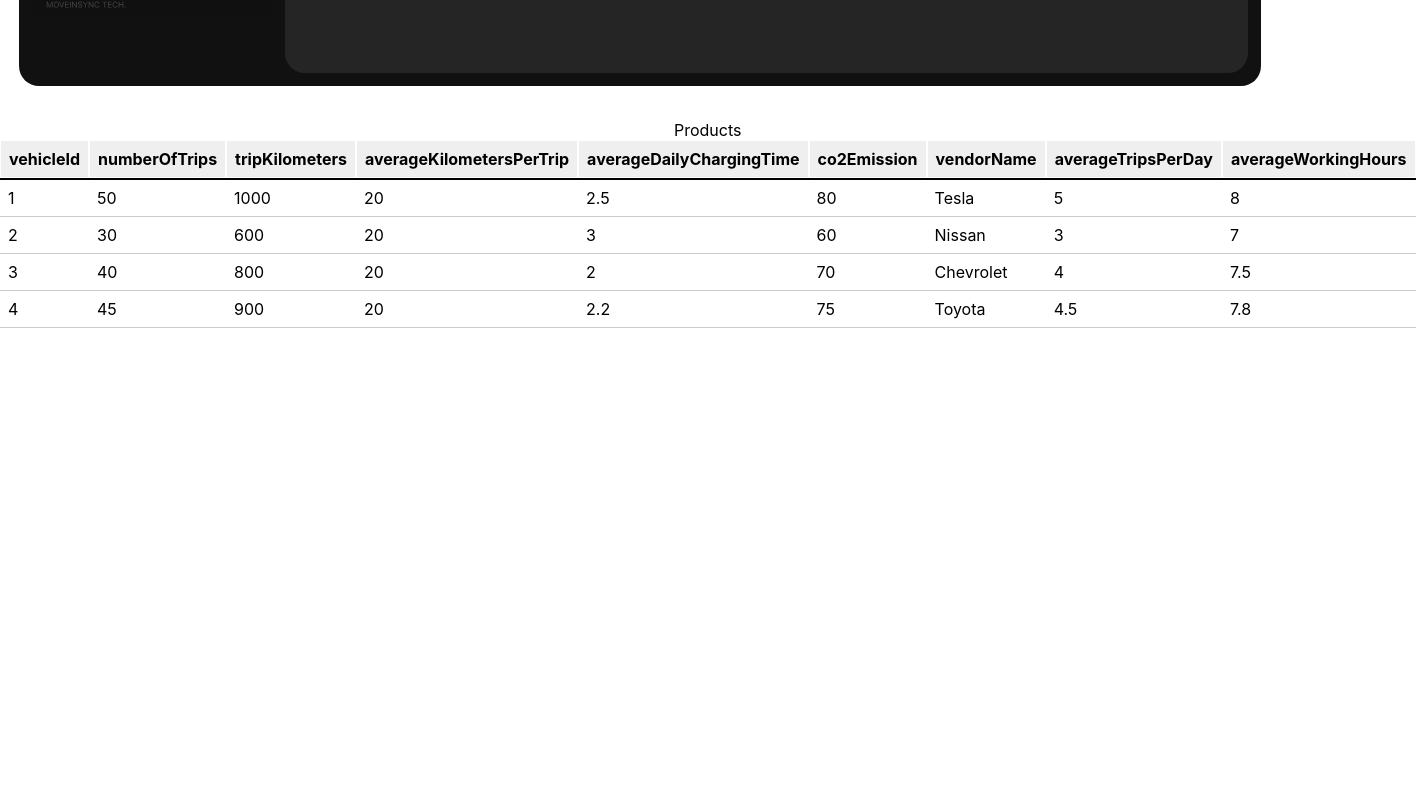
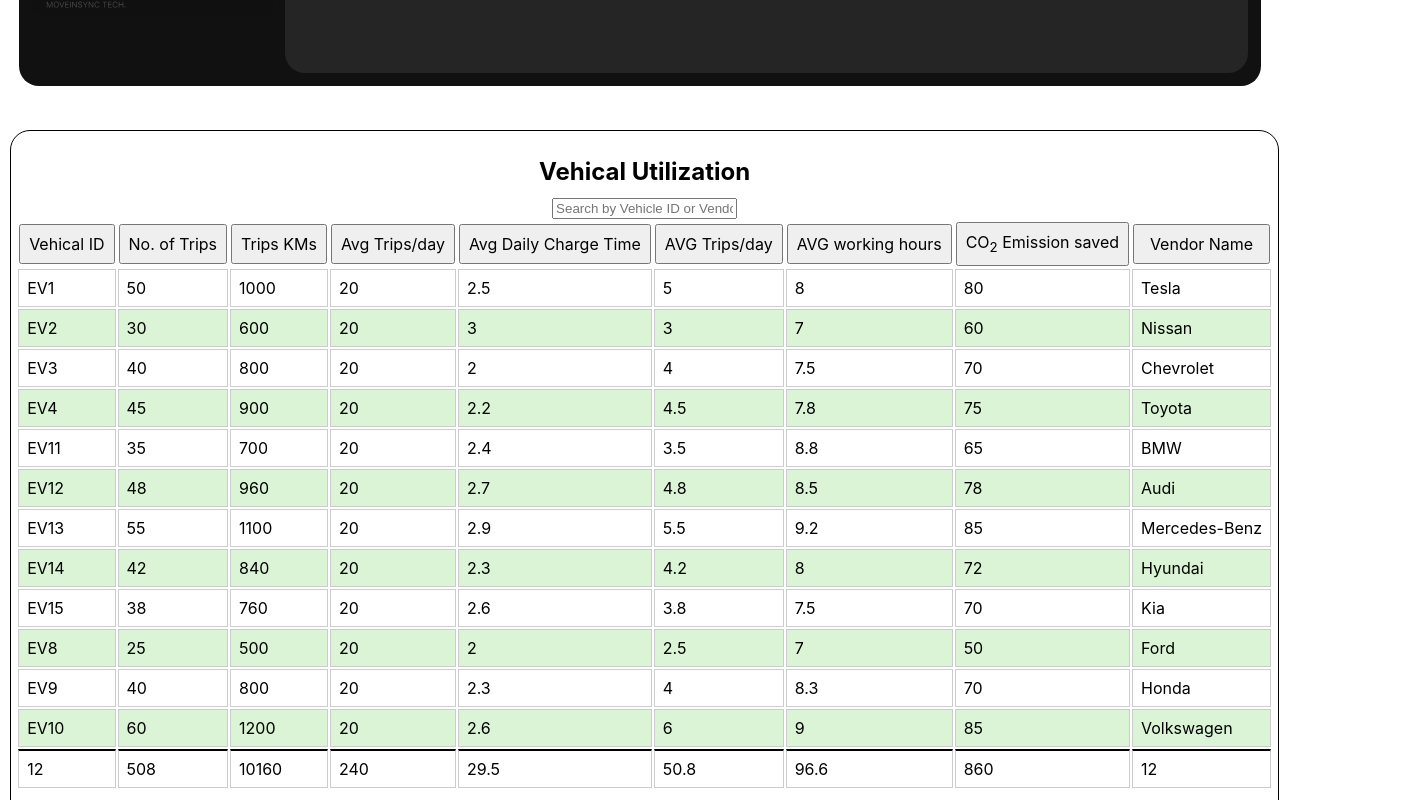
Before and after one commit to rushik0507/EV-Dashboard, a React (Vite) app: page / in a window 1280 px wide. Shown: the part 680-1480 px from the top of the page, 1416 px wide, since content can reach past the window. Before the commit the page ends 1008 px from the top, so only its background shows below. Built offline with nearby package versions, Linux system fonts and the light colour scheme.

Commit message:
functions search and sum of column

```diff
--- /dev/null
+++ b/src/components/Data.jsx
@@ -0,0 +1,136 @@
+export const Data = [
+  {
+    vehicleId: "EV1",
+    numberOfTrips: 50,
+    tripKilometers: 1000,
+    averageKilometersPerTrip: 20,
+    averageDailyChargingTime: 2.5,
+    averageTripsPerDay: 5,
+    averageWorkingHours: 8,
+    co2Emission: 80,
+    vendorName: "Tesla",
+  },
+  {
+    vehicleId: "EV2",
+    numberOfTrips: 30,
+    tripKilometers: 600,
+    averageKilometersPerTrip: 20,
+    averageDailyChargingTime: 3,
+    averageTripsPerDay: 3,
+    averageWorkingHours: 7,
+    co2Emission: 60,
+    vendorName: "Nissan",
+  },
+  {
+    vehicleId: "EV3",
+    numberOfTrips: 40,
+    tripKilometers: 800,
+    averageKilometersPerTrip: 20,
+    averageDailyChargingTime: 2,
+    averageTripsPerDay: 4,
+    averageWorkingHours: 7.5,
+    co2Emission: 70,
+    vendorName: "Chevrolet",
+  },
+  {
+    vehicleId: "EV4",
+    numberOfTrips: 45,
+    tripKilometers: 900,
+    averageKilometersPerTrip: 20,
+    averageDailyChargingTime: 2.2,
+    averageTripsPerDay: 4.5,
+    averageWorkingHours: 7.8,
+    co2Emission: 75,
+    vendorName: "Toyota",
+  },
+  {
+    vehicleId: "EV11",
+    numberOfTrips: 35,
+    tripKilometers: 700,
+    averageKilometersPerTrip: 20,
+    averageDailyChargingTime: 2.4,
+    averageTripsPerDay: 3.5,
+    averageWorkingHours: 8.8,
+    co2Emission: 65,
+    vendorName: "BMW",
+  },
+  {
+    vehicleId: "EV12",
+    numberOfTrips: 48,
+    tripKilometers: 960,
+    averageKilometersPerTrip: 20,
+    averageDailyChargingTime: 2.7,
+    averageTripsPerDay: 4.8,
+    averageWorkingHours: 8.5,
+    co2Emission: 78,
+    vendorName: "Audi",
+  },
+  {
+    vehicleId: "EV13",
+    numberOfTrips: 55,
+    tripKilometers: 1100,
+    averageKilometersPerTrip: 20,
+    averageDailyChargingTime: 2.9,
+    averageTripsPerDay: 5.5,
+    averageWorkingHours: 9.2,
+    co2Emission: 85,
+    vendorName: "Mercedes-Benz",
+  },
+  {
+    vehicleId: "EV14",
+    numberOfTrips: 42,
+    tripKilometers: 840,
+    averageKilometersPerTrip: 20,
+    averageDailyChargingTime: 2.3,
+    averageTripsPerDay: 4.2,
+    averageWorkingHours: 8,
+    co2Emission: 72,
+    vendorName: "Hyundai",
+  },
+  {
+    vehicleId: "EV15",
+    numberOfTrips: 38,
+    tripKilometers: 760,
+    averageKilometersPerTrip: 20,
+    averageDailyChargingTime: 2.6,
+    averageTripsPerDay: 3.8,
+    averageWorkingHours: 7.5,
+    co2Emission: 70,
+    vendorName: "Kia",
+  },
+  {
+    vehicleId: "EV8",
+    numberOfTrips: 25,
+    tripKilometers: 500,
+    averageKilometersPerTrip: 20,
+    averageDailyChargingTime: 2,
+    averageTripsPerDay: 2.5,
+    averageWorkingHours: 7,
+    co2Emission: 50,
+    vendorName: "Ford",
+  },
+  {
+    vehicleId: "EV9",
+    numberOfTrips: 40,
+    tripKilometers: 800,
+    averageKilometersPerTrip: 20,
+    averageDailyChargingTime: 2.3,
+    averageTripsPerDay: 4,
+    averageWorkingHours: 8.3,
+    co2Emission: 70,
+    vendorName: "Honda",
+  },
+  {
+    vehicleId: "EV10",
+    numberOfTrips: 60,
+    tripKilometers: 1200,
+    averageKilometersPerTrip: 20,
+    averageDailyChargingTime: 2.6,
+    averageTripsPerDay: 6,
+    averageWorkingHours: 9,
+    co2Emission: 85,
+    vendorName: "Volkswagen",
+  },
+
+  // Add more vehicles as needed
+];
--- a/src/components/Table.jsx
+++ b/src/components/Table.jsx
@@ -1,5 +1,6 @@
-import React from "react";
+import React, { useState, useMemo } from "react";
 import "../stylesheet/table.css";
+import { Data } from "./Data";
 
 const useSortableData = (items, config = null) => {
   const [sortConfig, setSortConfig] = React.useState(config);
@@ -36,6 +37,7 @@
 };
 
 const ProductTable = (props) => {
+  const [searchTerm, setSearchTerm] = useState("");
   const { items, requestSort, sortConfig } = useSortableData(props.products);
   const getClassNamesFor = (name) => {
     if (!sortConfig) {
@@ -43,9 +45,40 @@
     }
     return sortConfig.key === name ? sortConfig.direction : undefined;
   };
+
+  const filteredItems = items.filter(
+    (item) =>
+      item.vehicleId.toLowerCase().includes(searchTerm.toLowerCase()) ||
+      item.vendorName.toLowerCase().includes(searchTerm.toLowerCase())
+  );
+
+  const columnSums = useMemo(() => {
+    const aggregates = {};
+    if (filteredItems.length > 0) {
+      Object.keys(filteredItems[0]).forEach((key) => {
+        const values = filteredItems.map((item) => item[key]);
+        if (!values.every((value) => typeof value === "number")) {
+          // If values are not all numbers, count unique values
+          aggregates[key] = new Set(values).size;
+        } else {
+          // If values are numbers, sum them up
+          const sum = values.reduce((acc, value) => acc + value, 0);
+          aggregates[key] = parseFloat(sum.toFixed(2));
+        }
+      });
+    }
+    return aggregates;
+  }, [filteredItems]);
+
   return (
+    <>
+      <input
+        type="text"
+        placeholder="Search by Vehicle ID or Vendor's Name"
+        value={searchTerm}
+        onChange={(e) => setSearchTerm(e.target.value)}
+      />
       <table>
-      <caption>Products</caption>
         <thead>
           <tr>
             <th>
@@ -54,7 +87,7 @@
                 onClick={() => requestSort("vehicleId")}
                 className={getClassNamesFor("vehicleId")}
               >
-              vehicleId
+                Vehical ID
               </button>
             </th>
             <th>
@@ -63,7 +96,7 @@
                 onClick={() => requestSort("numberOfTrips")}
                 className={getClassNamesFor("numberOfTrips")}
               >
-              numberOfTrips
+                No. of Trips
               </button>
             </th>
             <th>
@@ -72,7 +105,7 @@
                 onClick={() => requestSort("tripKilometers")}
                 className={getClassNamesFor("tripKilometers")}
               >
-              tripKilometers
+                Trips KMs
               </button>
             </th>
             <th>
@@ -81,7 +114,7 @@
                 onClick={() => requestSort("averageKilometersPerTrip")}
                 className={getClassNamesFor("averageKilometersPerTrip")}
               >
-              averageKilometersPerTrip
+                Avg Trips/day
               </button>
             </th>
             <th>
@@ -90,7 +123,25 @@
                 onClick={() => requestSort("averageDailyChargingTime")}
                 className={getClassNamesFor("averageDailyChargingTime")}
               >
-              averageDailyChargingTime
+                Avg Daily Charge Time
+              </button>
+            </th>
+            <th>
+              <button
+                type="button"
+                onClick={() => requestSort("averageTripsPerDay")}
+                className={getClassNamesFor("averageTripsPerDay")}
+              >
+                AVG Trips/day
+              </button>
+            </th>
+            <th>
+              <button
+                type="button"
+                onClick={() => requestSort("averageWorkingHours")}
+                className={getClassNamesFor("averageWorkingHours")}
+              >
+                AVG working hours
               </button>
             </th>
             <th>
@@ -99,7 +150,7 @@
                 onClick={() => requestSort("co2Emission")}
                 className={getClassNamesFor("co2Emission")}
               >
-              co2Emission
+                CO<sub>2</sub> Emission saved
               </button>
             </th>
             <th>
@@ -108,101 +159,51 @@
                 onClick={() => requestSort("vendorName")}
                 className={getClassNamesFor("vendorName")}
               >
-              vendorName
-            </button>
-          </th>
-          <th>
-            <button
-              type="button"
-              onClick={() => requestSort("averageTripsPerDay")}
-              className={getClassNamesFor("averageTripsPerDay")}
-            >
-              averageTripsPerDay
-            </button>
-          </th>
-          <th>
-            <button
-              type="button"
-              onClick={() => requestSort("averageWorkingHours")}
-              className={getClassNamesFor("averageWorkingHours")}
-            >
-              averageWorkingHours
+                Vendor Name
               </button>
             </th>
           </tr>
         </thead>
         <tbody>
-        {items.map((item) => (
+          {filteredItems.length > 0 ? (
+            filteredItems.map((item) => (
               <tr key={item.vehicleId}>
                 <td>{item.vehicleId}</td>
                 <td>{item.numberOfTrips}</td>
                 <td>{item.tripKilometers}</td>
                 <td>{item.averageKilometersPerTrip}</td>
                 <td>{item.averageDailyChargingTime}</td>
+                <td>{item.averageTripsPerDay}</td>
+                <td>{item.averageWorkingHours}</td>
                 <td>{item.co2Emission}</td>
                 <td>{item.vendorName}</td>
-            <td>{item.averageTripsPerDay}</td>
-            <td>{item.averageWorkingHours}</td>
               </tr>
+            ))
+          ) : (
+            <tr>
+              <td colSpan="10">No data found</td>
+            </tr>
+          )}
+          {/* Row for sums */}
+          <tr className="lastraw">
+            {/* Render sums for each column */}
+            {Object.keys(columnSums).map((key) => (
+              <td key={key}>{columnSums[key]}</td>
             ))}
+          </tr>
         </tbody>
       </table>
+    </>
   );
 };
 
-export default function App() {
+export default function Tablesort() {
   return (
-    <div className="App">
-      <ProductTable
-        products={[
-          {
-            vehicleId: 1,
-            numberOfTrips: 50,
-            tripKilometers: 1000,
-            averageKilometersPerTrip: 20,
-            averageDailyChargingTime: 2.5,
-            co2Emission: 80,
-            vendorName: "Tesla",
-            averageTripsPerDay: 5,
-            averageWorkingHours: 8,
-          },
-          {
-            vehicleId: 2,
-            numberOfTrips: 30,
-            tripKilometers: 600,
-            averageKilometersPerTrip: 20,
-            averageDailyChargingTime: 3,
-            co2Emission: 60,
-            vendorName: "Nissan",
-            averageTripsPerDay: 3,
-            averageWorkingHours: 7,
-          },
-          {
-            vehicleId: 3,
-            numberOfTrips: 40,
-            tripKilometers: 800,
-            averageKilometersPerTrip: 20,
-            averageDailyChargingTime: 2,
-            co2Emission: 70,
-            vendorName: "Chevrolet",
-            averageTripsPerDay: 4,
-            averageWorkingHours: 7.5,
-          },
-          // Add more vehicles below
-          {
-            vehicleId: 4,
-            numberOfTrips: 45,
-            tripKilometers: 900,
-            averageKilometersPerTrip: 20,
-            averageDailyChargingTime: 2.2,
-            co2Emission: 75,
-            vendorName: "Toyota",
-            averageTripsPerDay: 4.5,
-            averageWorkingHours: 7.8,
-          }
-          // Add more vehicles as needed
-        ]}
-      />
+    <>
+      <div className="table-body">
+        <h2>Vehical Utilization</h2>
+        <ProductTable products={Data} />
       </div>
+    </>
   );
 }
--- a/src/stylesheet/table.css
+++ b/src/stylesheet/table.css
@@ -1,40 +1,50 @@
-table {
-  width: 100%;
-  border-collapse: collapse;
+.table-body {
+  width: 99%;
+  height: fit-content;
+  min-height: 100vh;
+  display: flex;
+  flex-direction: column;
+  align-items: center;
+  border-radius: 20px;
+  margin: 10px;
+  padding: 1vw 0;
+  border: 1px solid black;
+  h2 {
+    padding: 1vw;
+  }
 }
 
+table {
+  height: fit-content;
+  border-radius: 20px;
+}
 thead th {
+  min-width: 10%;
   text-align: left;
-  width: 10%;
-  border-bottom: 2px solid black;
+  /* border-bottom: 2px solid black; */
 }
 
 thead button {
-  border: 0;
+  width: 100%;
+  text-wrap: wrap;
   border-radius: none;
   font-family: inherit;
-  font-weight: 700;
   font-size: inherit;
   padding: 0.5em;
 }
 
-/* thead button.ascending::after {
-  content: "";
-  display: inline-block;
-  margin-left: 1em;
-}
-
-thead button.descending::after {
-  content: "";
-  display: inline-block;
-  margin-left: 1em;
-} */
-
 tbody td {
   padding: 0.5em;
-  border-bottom: 1px solid #ccc;
+  border: 1px solid #ccc;
 }
 
 tbody tr:hover {
   background-color: #eee;
 }
+
+tr:nth-child(even) {
+  background-color: #daf4d5;
+}
+.lastraw td {
+  border-top: 2px solid black;
+}
```
Also changed, not shown: src/main.jsx (+8 -8 lines). Lines whose indentation alone changed are shown as unchanged.
